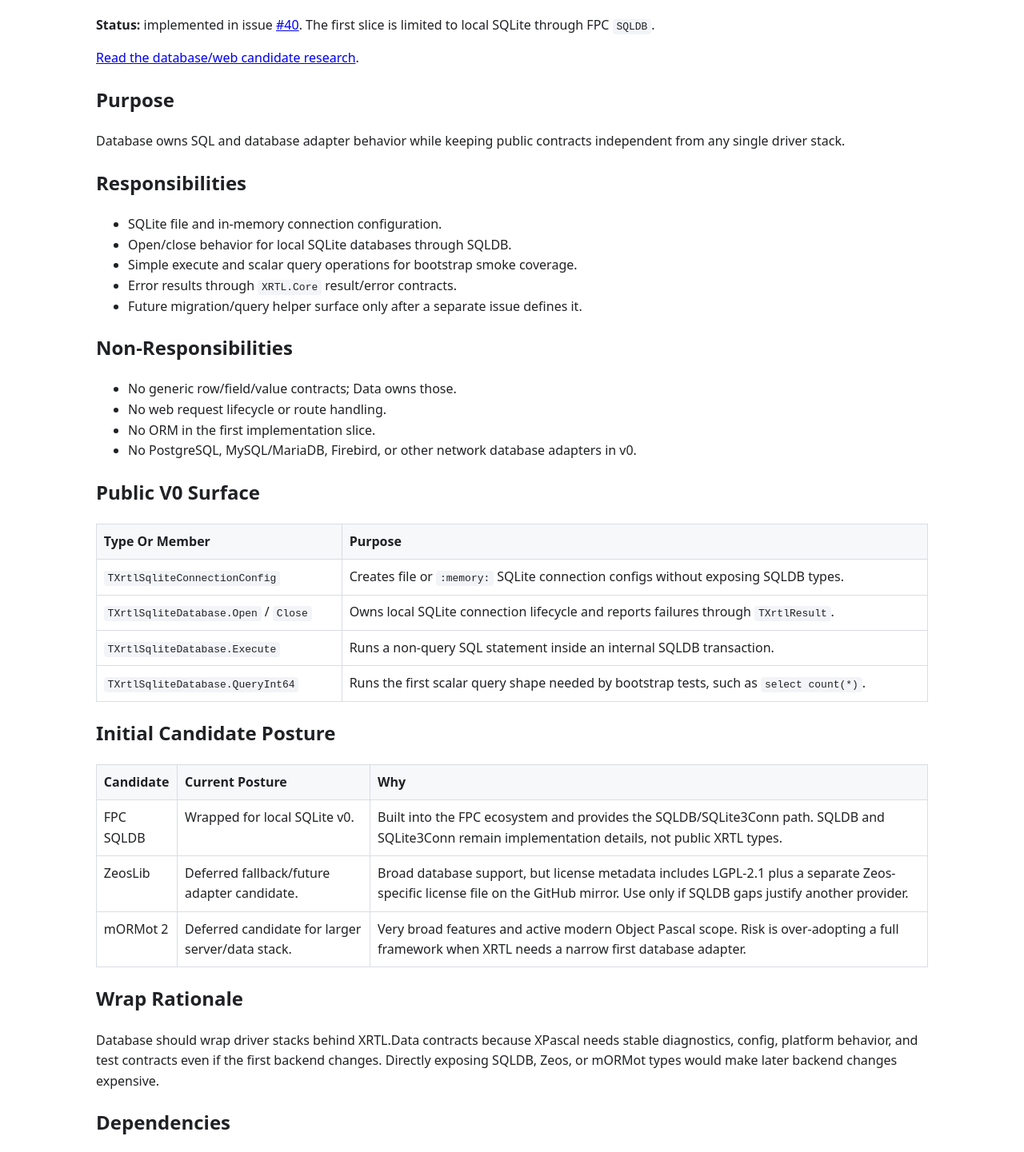
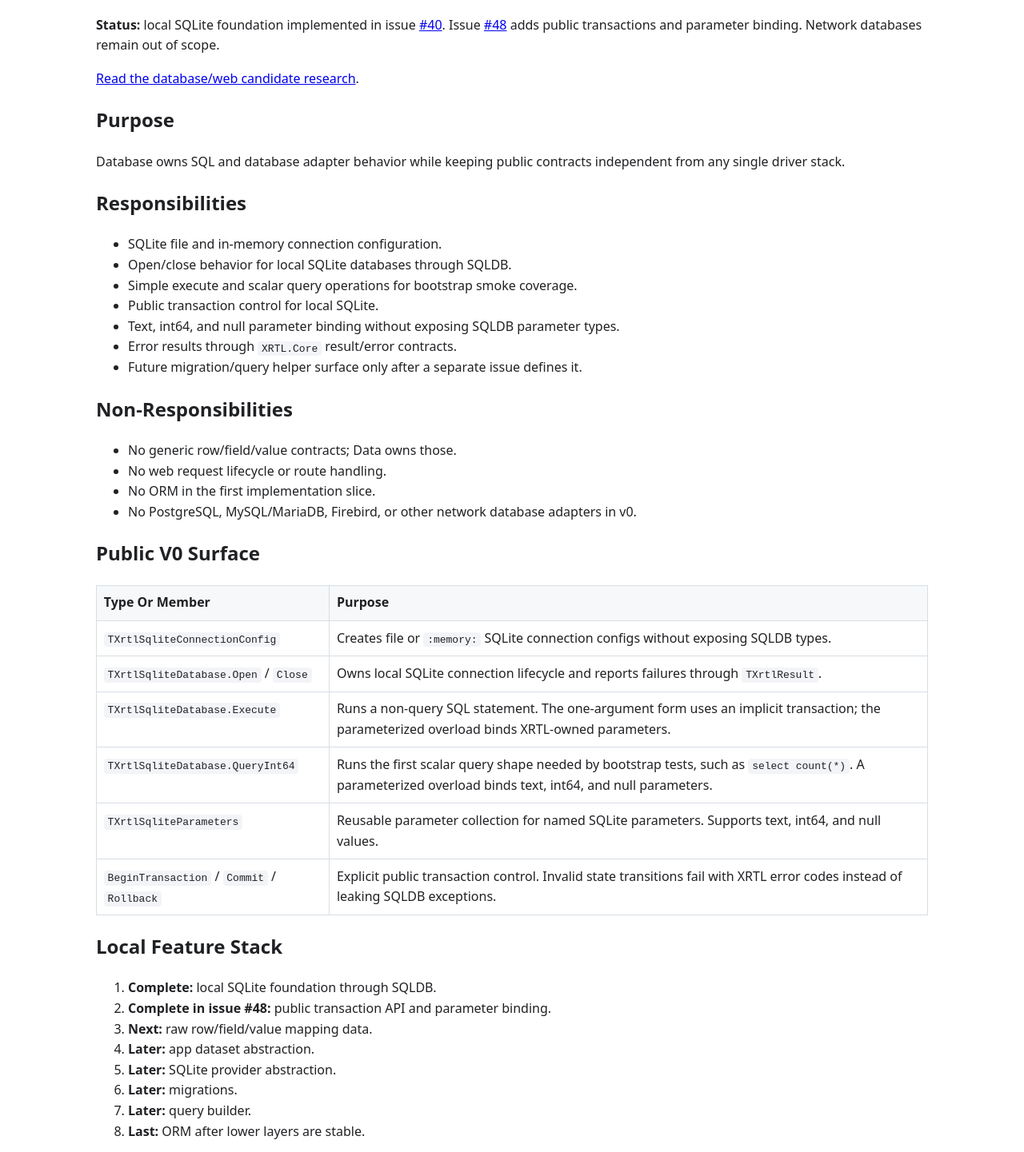
Before and after one commit to jedt3d/XPascal-XRTL, a plain HTML site: page docs/xrtl/database.html in a window 1280 px wide. Shown: the part 133-1574 px from the top of the page at 80% size. Drawn offline with Linux system fonts and the light colour scheme.

Commit message:
Add SQLite transactions and parameters

```diff
--- a/docs/xrtl/database.html
+++ b/docs/xrtl/database.html
@@ -15,7 +15,7 @@
 <body>
   <p><a href="./">XRTL Home</a></p>
   <h1>XRTL.Database</h1>
-  <p><strong>Status:</strong> implemented in issue <a href="https://github.com/jedt3d/XPascal-XRTL/issues/40">#40</a>. The first slice is limited to local SQLite through FPC <code>SQLDB</code>.</p>
+  <p><strong>Status:</strong> local SQLite foundation implemented in issue <a href="https://github.com/jedt3d/XPascal-XRTL/issues/40">#40</a>. Issue <a href="https://github.com/jedt3d/XPascal-XRTL/issues/48">#48</a> adds public transactions and parameter binding. Network databases remain out of scope.</p>
   <p><a href="../research/xrtl-database-web-candidates.html">Read the database/web candidate research</a>.</p>
 
   <h2>Purpose</h2>
@@ -26,6 +26,8 @@
     <li>SQLite file and in-memory connection configuration.</li>
     <li>Open/close behavior for local SQLite databases through SQLDB.</li>
     <li>Simple execute and scalar query operations for bootstrap smoke coverage.</li>
+    <li>Public transaction control for local SQLite.</li>
+    <li>Text, int64, and null parameter binding without exposing SQLDB parameter types.</li>
     <li>Error results through <code>XRTL.Core</code> result/error contracts.</li>
     <li>Future migration/query helper surface only after a separate issue defines it.</li>
   </ul>
@@ -57,14 +59,34 @@
       </tr>
       <tr>
         <td><code>TXrtlSqliteDatabase.Execute</code></td>
-        <td>Runs a non-query SQL statement inside an internal SQLDB transaction.</td>
+        <td>Runs a non-query SQL statement. The one-argument form uses an implicit transaction; the parameterized overload binds XRTL-owned parameters.</td>
       </tr>
       <tr>
         <td><code>TXrtlSqliteDatabase.QueryInt64</code></td>
-        <td>Runs the first scalar query shape needed by bootstrap tests, such as <code>select count(*)</code>.</td>
+        <td>Runs the first scalar query shape needed by bootstrap tests, such as <code>select count(*)</code>. A parameterized overload binds text, int64, and null parameters.</td>
+      </tr>
+      <tr>
+        <td><code>TXrtlSqliteParameters</code></td>
+        <td>Reusable parameter collection for named SQLite parameters. Supports text, int64, and null values.</td>
+      </tr>
+      <tr>
+        <td><code>BeginTransaction</code> / <code>Commit</code> / <code>Rollback</code></td>
+        <td>Explicit public transaction control. Invalid state transitions fail with XRTL error codes instead of leaking SQLDB exceptions.</td>
       </tr>
     </tbody>
   </table>
+
+  <h2>Local Feature Stack</h2>
+  <ol>
+    <li><strong>Complete:</strong> local SQLite foundation through SQLDB.</li>
+    <li><strong>Complete in issue #48:</strong> public transaction API and parameter binding.</li>
+    <li><strong>Next:</strong> raw row/field/value mapping data.</li>
+    <li><strong>Later:</strong> app dataset abstraction.</li>
+    <li><strong>Later:</strong> SQLite provider abstraction.</li>
+    <li><strong>Later:</strong> migrations.</li>
+    <li><strong>Later:</strong> query builder.</li>
+    <li><strong>Last:</strong> ORM after lower layers are stable.</li>
+  </ol>
 
   <h2>Initial Candidate Posture</h2>
   <table>
@@ -104,6 +126,7 @@
   <ul>
     <li><code>database_smoke</code> checks library metadata and SQLite config behavior.</li>
     <li><code>database_sqlite_tests</code> creates a local SQLite file, creates a table, inserts rows, queries a count, and verifies error paths.</li>
+    <li><code>database_transaction_tests</code> verifies public transaction state, commit, rollback, text/int64/null binding, parameter reuse, and binding failures.</li>
     <li>No PostgreSQL, Firebird, MySQL, or MariaDB tests in v0.</li>
     <li>Network adapters require later issues with service setup, native client libraries, and credentials documented outside tracked files.</li>
   </ul>
```
Also changed, not shown: docs/adr.html (+1 -0 lines), docs/captains-log/index.html (+7 -0 lines), docs/issues/index.html (+12 -0 lines), docs/prd.html (+6 -1 lines), docs/proposal.html (+1 -1 lines), docs/roadmap.html (+12 -0 lines), docs/xrtl/testing.html (+1 -1 lines), 9 other files.
